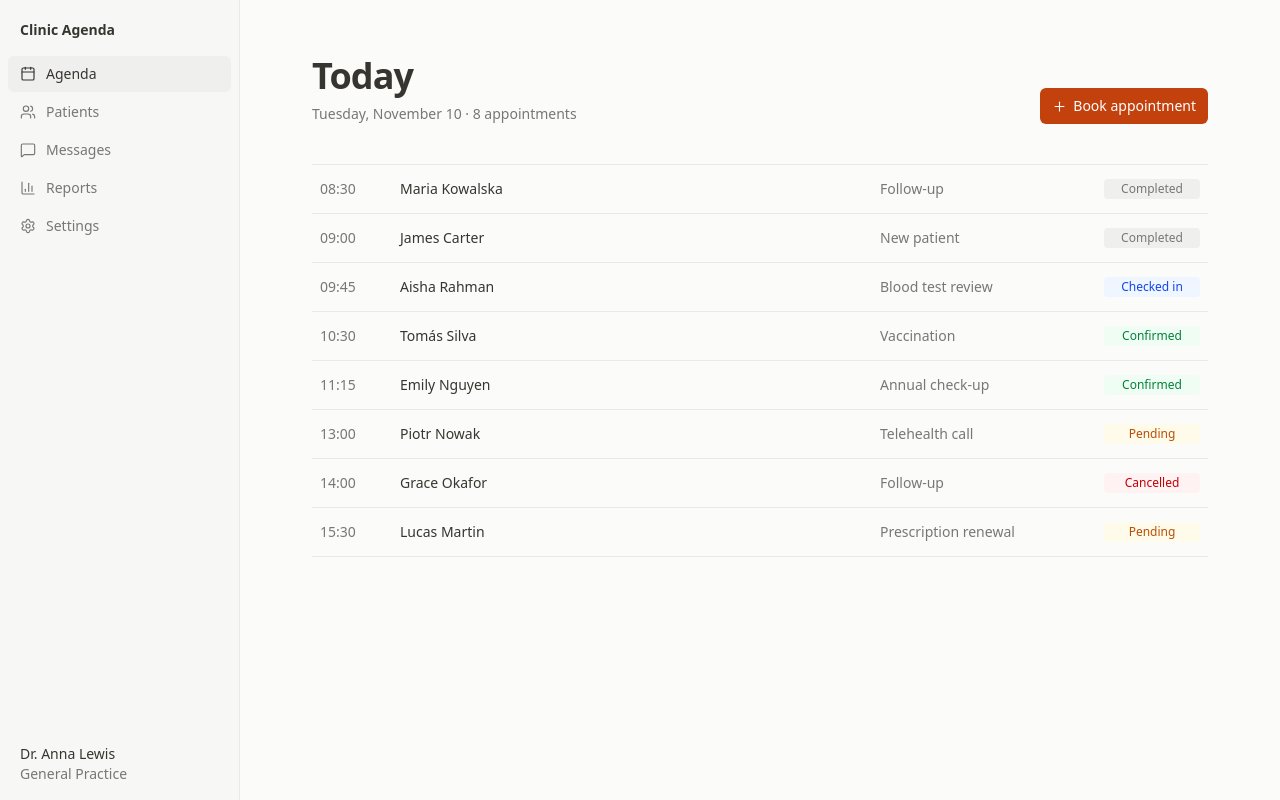
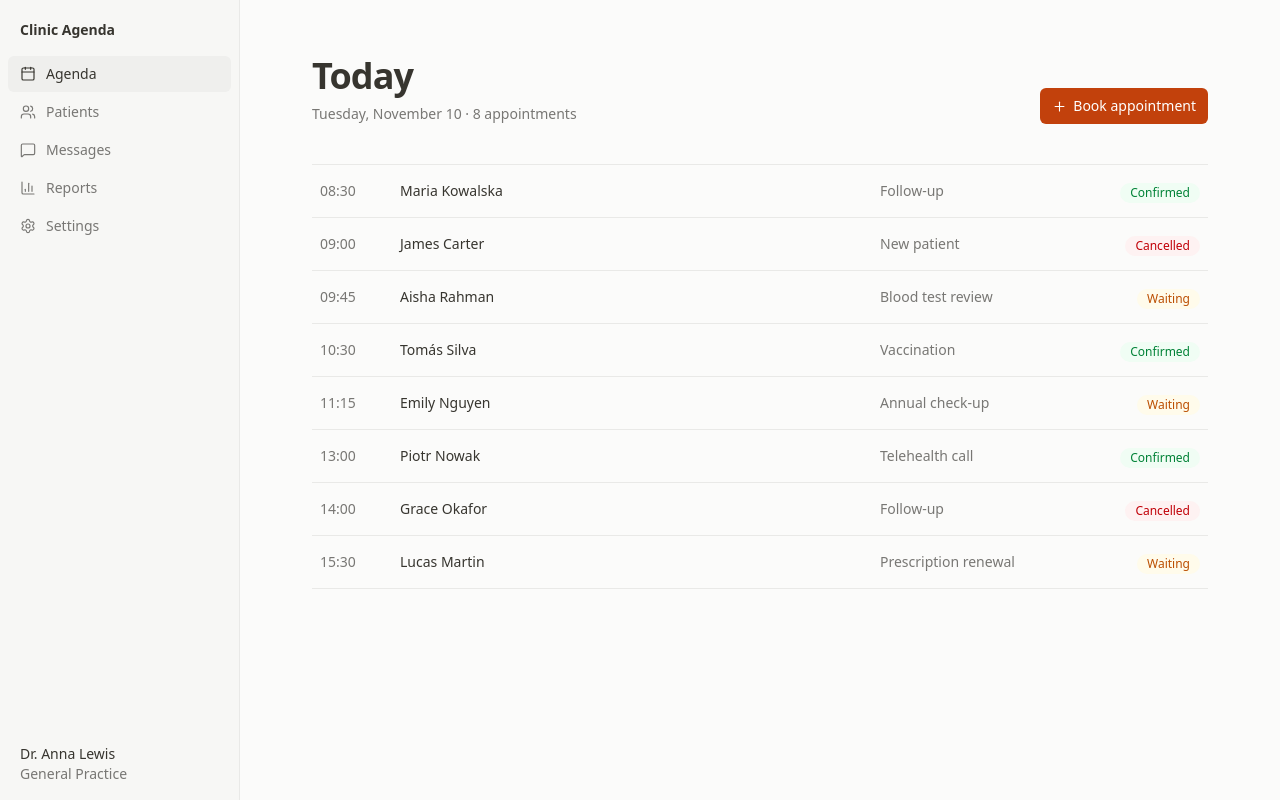
Before and after one commit to patryk-bski/clinic-agenda, a React (Vite) app: page / in a window 1280 px wide. Built offline with nearby package versions, Linux system fonts and the light colour scheme; a web font is replaced by a local one.

Commit message:
Add StatusBadge component

```diff
--- a/src/components/AppointmentList.tsx
+++ b/src/components/AppointmentList.tsx
@@ -1,12 +1,5 @@
-import type { Appointment, AppointmentStatus } from '../data'
-
-const statusColors: Record<AppointmentStatus, string> = {
-  'Checked in': 'bg-blue-50 text-blue-700',
-  Confirmed: 'bg-green-50 text-green-700',
-  Pending: 'bg-amber-50 text-amber-700',
-  Cancelled: 'bg-red-50 text-red-700',
-  Completed: 'bg-hover text-muted',
-}
+import type { Appointment } from '../data'
+import StatusBadge from './StatusBadge'
 
 export default function AppointmentList({ appointments }: { appointments: Appointment[] }) {
   return (
@@ -19,8 +12,8 @@ export default function AppointmentList({ appointments }: { appointments: Appoin
           <span className="w-12 text-sm text-muted tabular-nums">{appt.time}</span>
           <span className="flex-1 text-sm font-medium">{appt.patient}</span>
           <span className="w-48 text-sm text-muted">{appt.type}</span>
-          <span className={`w-24 rounded px-2 py-0.5 text-center text-xs ${statusColors[appt.status]}`}>
-            {appt.status}
+          <span className="w-24 text-right">
+            <StatusBadge status={appt.status} />
           </span>
         </li>
       ))}
--- /dev/null
+++ b/src/components/StatusBadge.tsx
@@ -0,0 +1,18 @@
+export type Status = 'confirmed' | 'waiting' | 'cancelled'
+
+const styles: Record<Status, { label: string; className: string }> = {
+  confirmed: { label: 'Confirmed', className: 'bg-green-50 text-green-700' },
+  waiting: { label: 'Waiting', className: 'bg-amber-50 text-amber-700' },
+  cancelled: { label: 'Cancelled', className: 'bg-red-50 text-red-700' },
+}
+
+export default function StatusBadge({ status }: { status: Status }) {
+  // Unknown values (e.g. from a real API later) show as a gray badge instead of crashing the page
+  const { label, className } = styles[status] ?? { label: status, className: 'bg-hover text-muted' }
+
+  return (
+    <span className={`inline-block rounded-full px-2.5 py-0.5 text-xs ${className}`}>
+      {label}
+    </span>
+  )
+}
--- a/src/data.ts
+++ b/src/data.ts
@@ -1,21 +1,21 @@
-export type AppointmentStatus = 'Checked in' | 'Confirmed' | 'Pending' | 'Cancelled' | 'Completed'
+import type { Status } from './components/StatusBadge'
 
 export type Appointment = {
   id: number
   time: string
   patient: string
   type: string
-  status: AppointmentStatus
+  status: Status
 }
 
 // Fake data: today's appointments for one clinician
 export const appointments: Appointment[] = [
-  { id: 1, time: '08:30', patient: 'Maria Kowalska', type: 'Follow-up', status: 'Completed' },
-  { id: 2, time: '09:00', patient: 'James Carter', type: 'New patient', status: 'Completed' },
-  { id: 3, time: '09:45', patient: 'Aisha Rahman', type: 'Blood test review', status: 'Checked in' },
-  { id: 4, time: '10:30', patient: 'Tomás Silva', type: 'Vaccination', status: 'Confirmed' },
-  { id: 5, time: '11:15', patient: 'Emily Nguyen', type: 'Annual check-up', status: 'Confirmed' },
-  { id: 6, time: '13:00', patient: 'Piotr Nowak', type: 'Telehealth call', status: 'Pending' },
-  { id: 7, time: '14:00', patient: 'Grace Okafor', type: 'Follow-up', status: 'Cancelled' },
-  { id: 8, time: '15:30', patient: 'Lucas Martin', type: 'Prescription renewal', status: 'Pending' },
+  { id: 1, time: '08:30', patient: 'Maria Kowalska', type: 'Follow-up', status: 'confirmed' },
+  { id: 2, time: '09:00', patient: 'James Carter', type: 'New patient', status: 'cancelled' },
+  { id: 3, time: '09:45', patient: 'Aisha Rahman', type: 'Blood test review', status: 'waiting' },
+  { id: 4, time: '10:30', patient: 'Tomás Silva', type: 'Vaccination', status: 'confirmed' },
+  { id: 5, time: '11:15', patient: 'Emily Nguyen', type: 'Annual check-up', status: 'waiting' },
+  { id: 6, time: '13:00', patient: 'Piotr Nowak', type: 'Telehealth call', status: 'confirmed' },
+  { id: 7, time: '14:00', patient: 'Grace Okafor', type: 'Follow-up', status: 'cancelled' },
+  { id: 8, time: '15:30', patient: 'Lucas Martin', type: 'Prescription renewal', status: 'waiting' },
 ]
```
